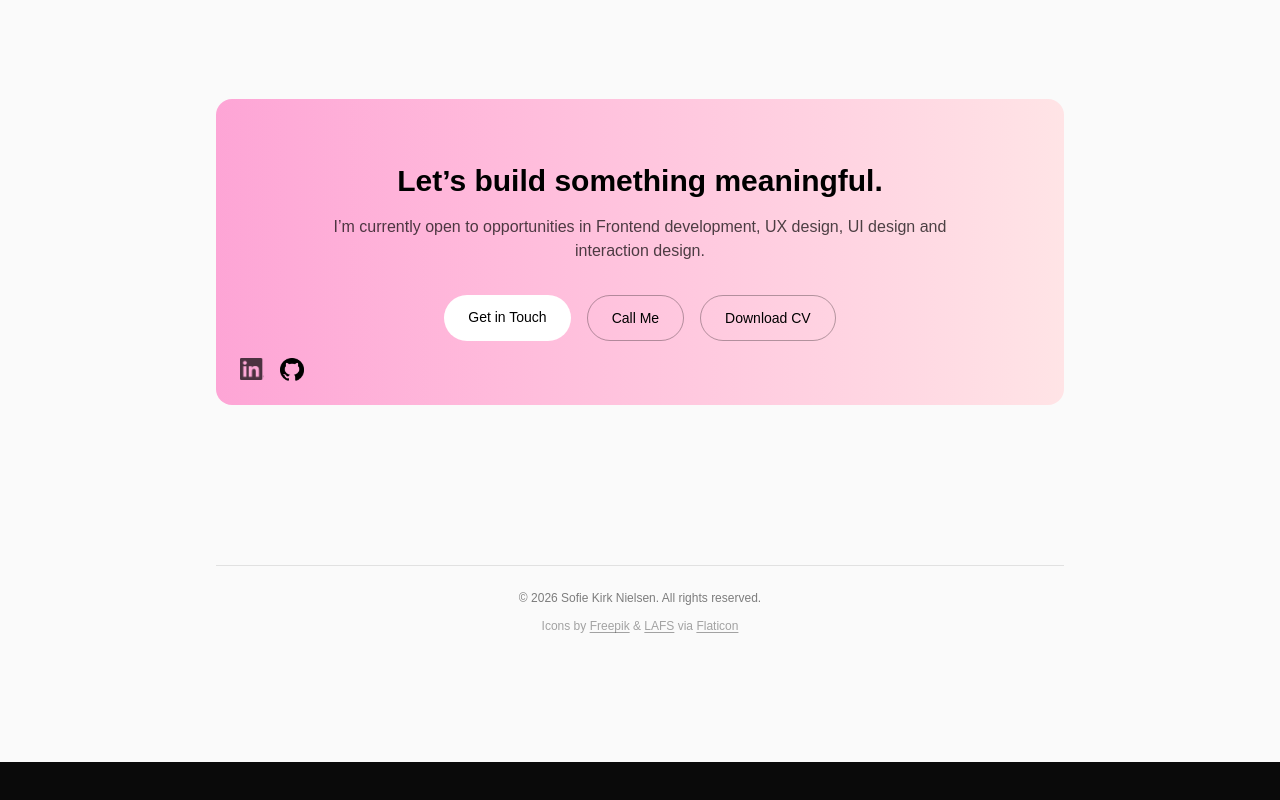
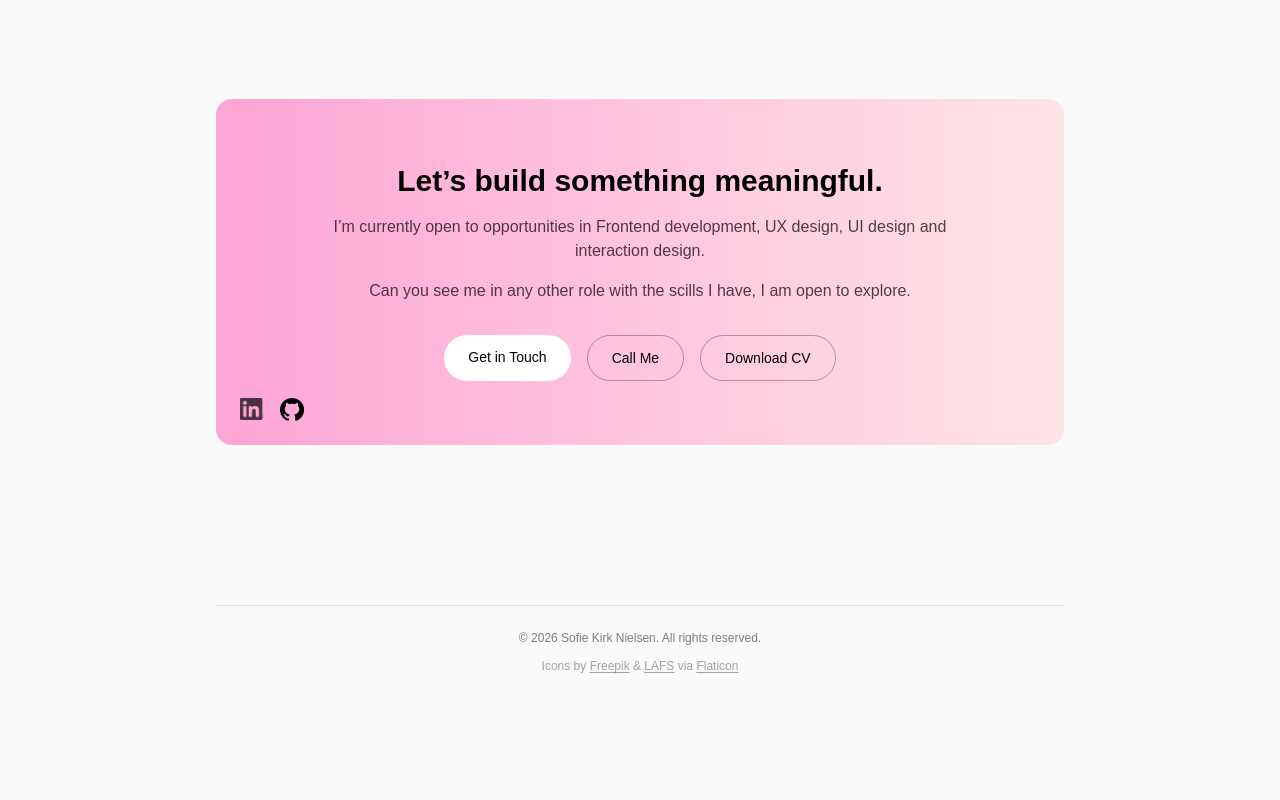
Before and after one commit to sofie-kirk22/my-cv, a Next.js app: page /my-cv/ in a window 1280 px wide. Shown: the part 6587-7387 px from the top of the page. Before the commit the page ends 7349 px from the top, so only its background shows below. Built offline with nearby package versions, Linux system fonts and the light colour scheme; a web font is replaced by a local one.

Commit message:
Added extra paragraph to endbanner

```diff
--- a/app/components/endBanner.tsx
+++ b/app/components/endBanner.tsx
@@ -21,6 +21,9 @@ export default function BottomCTA() {
 
             <p className="mt-4 max-w-2xl mx-auto text-black/70 dark:text-zinc-300">
                 I’m currently open to opportunities in Frontend development, UX design, UI design and interaction design.
+            </p>
+            <p className="mt-4 max-w-2xl mx-auto text-black/70 dark:text-zinc-300">
+                Can you see me in any other role with the scills I have, I am open to explore.
             </p>
 
             <div className="mt-8 flex justify-center gap-4 flex-wrap">
```
